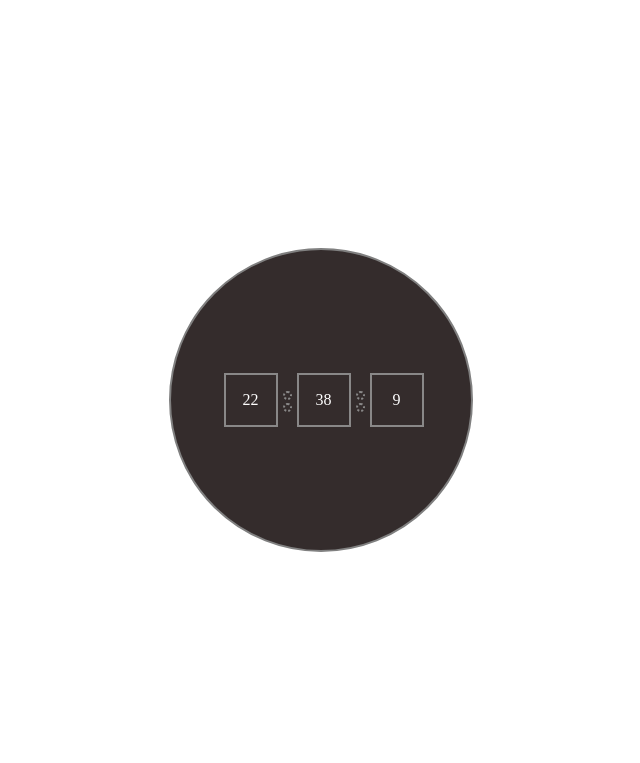
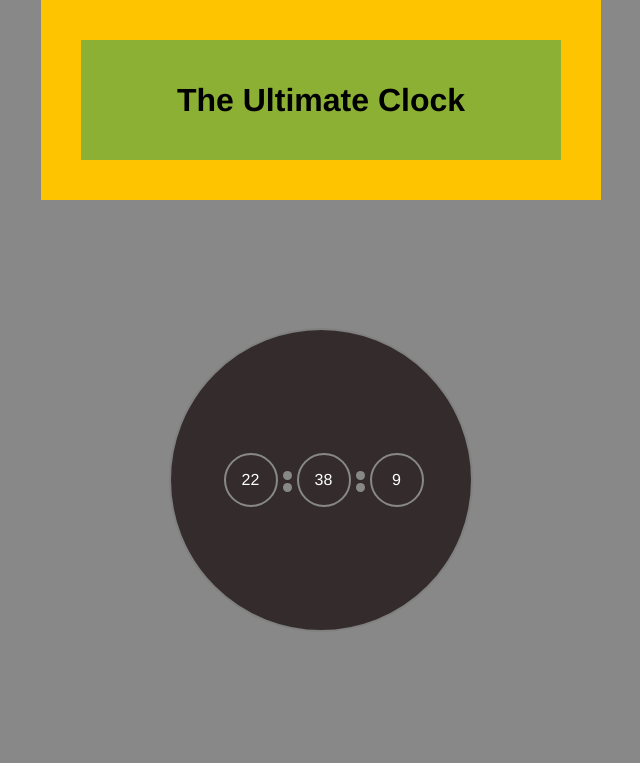
Before and after one commit to Gourav-bhadrecha/Clock-repo, a plain HTML site: page index.html in a window 1280 px wide. Shown: the whole page, without its empty margins (319-959 px from the left). Drawn offline with Linux system fonts and the light colour scheme.

Commit message:
added the heading in the CLock

```diff
--- a/index.html
+++ b/index.html
@@ -7,6 +7,11 @@
     <link rel="stylesheet" href="style.css" />
   </head>
   <body>
+    <div class="total-div">
+      <div class="upper-body">
+        <h1>The Ultimate Clock</h1>
+      </div>
+      <div class="outer-body">
         <div class="circle">
           <div class="time-cover marginforall"></div>
           <div class="colon-outer marginforall">
@@ -22,7 +27,8 @@
 
           <div class="time-cover marginforall"></div>
         </div>
-
+      </div>
+    </div>
     <script src="script.js"></script>
   </body>
 </html>
--- a/style.css
+++ b/style.css
@@ -1,12 +1,16 @@
 * {
   padding: 0px;
   margin: 0;
+  font-family: "Franklin Gothic Medium", "Arial Narrow", Arial, sans-serif;
 }
 body {
+  background-color: #898888;
+}
+.outer-body {
   display: flex;
   align-items: center;
   justify-content: center;
-  height: 100vh;
+  height: 70vh;
 }
 .circle {
   width: 300px;
@@ -26,6 +30,7 @@ body {
   align-items: center;
   justify-content: center;
   color: white;
+  border-radius: 50%;
 }
 .marginforall {
   margin-left: 5px;
@@ -36,6 +41,7 @@ body {
   height: 5px;
   border-radius: 50%;
   margin-top: 3px;
+  background-color: #898888;
 }
 .colon-outer {
   display: flex;
@@ -48,3 +54,21 @@ body {
   position: relative;
   top: 30px;
 }
+.upper-body {
+  height: 15vh;
+  width: 60vh;
+  display: flex;
+  align-items: center;
+  justify-content: center;
+  border: 5vh rgb(255, 196, 0) solid;
+  background-color: rgb(139, 176, 51);
+  color: black;
+  font-weight: 900;
+}
+.total-div {
+  display: flex;
+  flex-direction: column;
+  align-items: center;
+  justify-content: center;
+  flex-wrap: nowrap;
+}
```
Lines whose indentation alone changed are shown as unchanged.
